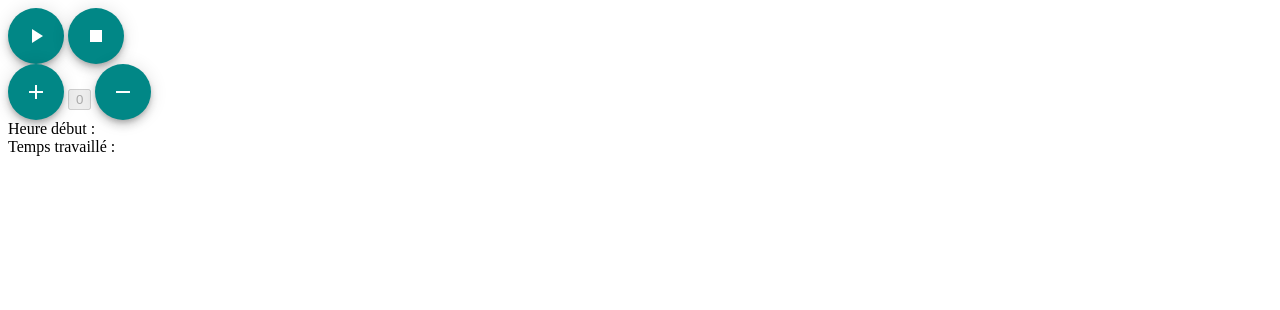
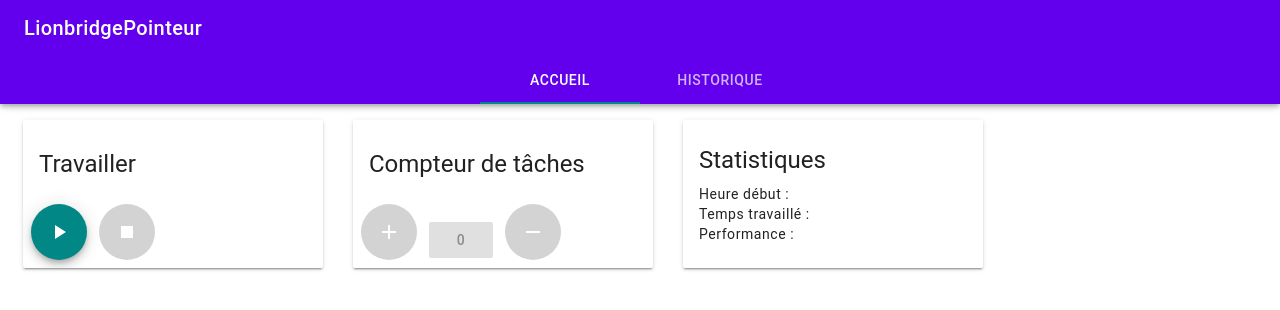
Before and after one commit to MFrizzy/LionbridgePointeur, a plain HTML site: page index.html in a window 1280 px wide. Drawn offline with Linux system fonts and the light colour scheme.

Commit message:
style + changement affichage

```diff
--- a/index.html
+++ b/index.html
@@ -6,38 +6,104 @@
     <link rel="stylesheet" href="style/material-components-web.min.css">
     <link rel="stylesheet" href="style/styles.css">
 </head>
-<body>
-<div>
-    <button class="mdc-fab material-icons mdc-ripple-upgraded" id="new" onclick="nouveau()">
+<body class="mdc-typography">
+
+<div class="mdc-toolbar mdc-toolbar--fixed mdc-theme-primary">
+    <div class="mdc-toolbar__row">
+        <div class="mdc-toolbar__section mdc-toolbar__section--align-start">
+            <span class="mdc-toolbar__title">LionbridgePointeur</span>
+        </div>
+    </div>
+    <div class="mdc-toolbar__row">
+        <div class="mdc-toolbar__section mdc-toolbar__section--align-end">
+            <nav id="dynamic-tab-bar" class="mdc-tab-bar mdc-tab-bar--indicator-accent" role="tablist">
+                <a role="tab" aria-controls="accueil"
+                   class="mdc-tab mdc-tab--active" href="#accueil">Accueil</a>
+                <a role="tab" aria-controls="projets"
+                   class="mdc-tab" href="#historique">Historique</a>
+                <span class="mdc-tab-bar__indicator"></span>
+            </nav>
+        </div>
+    </div>
+</div>
+<main class="mdc-toolbar-fixed-adjust">
+    <div class="panels">
+        <div class="panel active" id="accueil" role="tabpanel" aria-hidden="false">
+            <div class="organizer">
+                <div class="mdc-card carte">
+                    <section class="mdc-card__primary">
+                        <h1 class="mdc-card__title mdc-card__title--large">Travailler</h1>
+                    </section>
+                    <div class="mdc-card__actions">
+                        <div class="mdc-card__action-icons">
+                            <button class="mdc-card__action mdc-card__action--icon mdc-fab material-icons mdc-ripple-upgraded"
+                                    id="new" onclick="nouveau()">
                  <span class="mdc-fab__icon">
                     play_arrow
                  </span>
                             </button>
-    <button class="mdc-fab material-icons mdc-ripple-upgraded" id="finish" onclick="finish()" disabled="true">
+                            <button class="mdc-card__action mdc-card__action--icon mdc-fab material-icons mdc-ripple-upgraded"
+                                    id="finish" onclick="finish()" disabled="true">
                 <span class="mdc-fab__icon">
                     stop
                 </span>
                             </button>
                         </div>
-<div id="compteur">
-    <button class="mdc-fab material-icons mdc-ripple-upgraded" id="add" onclick="add()">
+                    </div>
+                </div>
+
+                <div class="mdc-card carte">
+                    <section class="mdc-card__primary">
+                        <h1 class="mdc-card__title mdc-card__title--large">Compteur de tâches</h1>
+                    </section>
+                    <div class="mdc-card__actions">
+                        <div class="mdc-card__action-icons">
+                            <button disabled="true" class="mdc-card__action mdc-card__action--icon mdc-fab material-icons mdc-ripple-upgraded"
+                                    id="add" onclick="add()">
                                 <span class="mdc-fab__icon">
                                     add
                                 </span>
                             </button>
-    <button disabled id="compt">0</button>
-    <button class="mdc-fab material-icons mdc-ripple-upgraded" id="remove" onclick="remove()" disabled="true">
+                            <button class="mdc-button mdc-button--raised" disabled="true" id="compt">
+                                0
+                            </button>
+                            <button class="mdc-card__action mdc-card__action--icon mdc-fab material-icons mdc-ripple-upgraded"
+                                    id="remove" onclick="remove()" disabled="true">
                                 <span class="mdc-fab__icon">
                                     remove
                                 </span>
                             </button>
                         </div>
-<div id="stat">
+                    </div>
+                </div>
+
+                <div class="mdc-card carte">
+                    <section class="mdc-card__primary">
+                        <h1 class="mdc-card__title mdc-card__title--large">Statistiques</h1>
+                    </section>
+                    <div class="mdc-card__supporting-text">
                         <div>Heure début : <span id="DD"></span></div>
                         <div>Temps travaillé : <span id="TW"></span></div>
+                        <div>Performance : <span id="PF"></span></div>
                     </div>
+                </div>
+            </div>
+        </div>
+        <div class="panel" id="historique" role="tabpanel" aria-hidden="false">
 
-<script src="script.js"></script>
+        </div>
+    </div>
+</main>
+
 <script src="style/material-components-web.min.js"></script>
+<script src="js/panel.js"></script>
+<script src="js/script.js"></script>
+<script>
+
+</script>
+<script>
+    var toolbar = mdc.toolbar.MDCToolbar.attachTo(document.querySelector('.mdc-toolbar'));
+    toolbar.fixedAdjustElement = document.querySelector('.mdc-toolbar-fixed-adjust');
+</script>
 </body>
 </html>
--- /dev/null
+++ b/js/panel.js
@@ -0,0 +1,28 @@
+(function() {
+    setTimeout(function () {
+
+        var dynamicTabBar = window.dynamicTabBar = new mdc.tabs.MDCTabBar(document.querySelector('#dynamic-tab-bar'));
+        var panels = document.querySelector('.panels');
+
+        dynamicTabBar.preventDefaultOnClick = true;
+
+        function updatePanel(index) {
+            var activePanel = panels.querySelector('.panel.active');
+            if (activePanel) {
+                activePanel.classList.remove('active');
+            }
+            var newActivePanel = panels.querySelector('.panel:nth-child(' + (index + 1) + ')');
+            if (newActivePanel) {
+                newActivePanel.classList.add('active');
+            }
+        }
+
+        dynamicTabBar.listen('MDCTabBar:change', function (t) {
+            var dynamicTabBar = t.detail;
+            var nthChildIndex = dynamicTabBar.activeTabIndex;
+
+            updatePanel(nthChildIndex);
+        });
+
+    },200)
+})();
--- a/script.js
+++ b/js/script.js
@@ -1,15 +1,3 @@
-//heure = document.getElementById("heure");
-h = new Date();
-console.log(h);
-console.log("Mois : " + h.getMonth() + 1);
-console.log("Jour : " + h.getDay());
-console.log("minutes : " + h.getMinutes());
-console.log("heure : " + h.getHours());
-
-//date = h.toLocaleDateString() + " " + h.getHours() + ":" + h.getMinutes()
-console.log(h.getTime())
-//heure.innerHTML = date;
-
 class Horaire {
     constructor(date) {
         this.objet = date.getTime()
@@ -19,7 +7,9 @@ class Horaire {
     }
 
     getHeure() {
-        return this.heure + ":" + this.minutes
+        var heures = this.heure<10?"0"+this.heure:this.heure;
+        var minute = this.minutes<10?"0"+this.minutes:this.minutes
+        return heures + ":" + minute
     }
 }
 
@@ -33,10 +23,6 @@ class Session {
         this.fin = new Horaire(date);
     }
 
-    resume() {
-        this.fin = false;
-    }
-
     isFinished(date) {
         return this.fin != false;
     }
@@ -48,8 +34,13 @@ class Session {
     getTWInteractif() {
         var tempsMs = Date.now() - this.debut.objet
         var tempsS = tempsMs/1000;
-        return Math.round(tempsS/3600,2);
+        return precisionRound(tempsS/3600,2);
     }
+}
+
+function precisionRound(number, precision) {
+    var factor = Math.pow(10, precision);
+    return Math.round(number * factor) / factor;
 }
 
 var currentSession = null;
@@ -58,12 +49,13 @@ function nouveau() {
     if (currentSession == null) {
         currentSession = new Session(new Date());
         document.getElementById("new").disabled = true;
-        document.getElementById("resume").disabled = true;
         document.getElementById("finish").disabled = false;
         document.getElementById("DD").innerText = currentSession.debut.getHeure();
+        document.getElementById("add").disabled=false;
+        document.getElementById("TW").innerText="0.00";
         setInterval(function () {
             document.getElementById("TW").innerText = currentSession.getTWInteractif();
-        }, 1000*60)
+        }, 1000*30)
     }
 }
 
@@ -71,23 +63,20 @@ function finish() {
     if (currentSession != null) {
         currentSession.end(new Date());
         document.getElementById("new").disabled = false;
-        document.getElementById("resume").disabled = false;
         document.getElementById("finish").disabled = true;
         document.getElementById("DD").innerText = "";
+        document.getElementById("add").disabled=true;
+        document.getElementById("remove").disabled=true;
+        document.getElementById("compt").innerText="0";
+        // Faire un recap
         currentSession.save()
+        currentSession=null;
     }
 }
 
-function resume() {
-    if (currentSession != null) {
-        currentSession.resume();
-        document.getElementById("new").disabled = true;
-        document.getElementById("resume").disabled = true;
-        document.getElementById("finish").disabled = false;
-    }
-}
 
 function add() {
+    // ajouter à la current session
     var compteur = document.getElementById("compt");
     compteur.innerText = Number(compteur.innerText) + 1;
     if (Number(compteur.innerText) > 0)
--- a/style/styles.css
+++ b/style/styles.css
@@ -20,3 +20,37 @@
     -webkit-font-feature-settings: 'liga';
     -webkit-font-smoothing: antialiased;
 }
+
+.carte {
+    width: 300px;
+    margin: 15px;
+}
+
+.organizer {
+    display: flex;
+}
+
+#compt {
+    margin-right: 8px;
+}
+
+button.mdc-fab:disabled {
+    background-color: lightgrey;
+    box-shadow: none;
+}
+
+.panels {
+    padding-top: 1px;
+}
+
+.panel {
+    display: none;
+}
+
+.panel.active {
+    display: block;
+}
+
+div.mdc-toolbar__row {
+    min-height: 48px
+}
```
Lines whose indentation alone changed are shown as unchanged.
